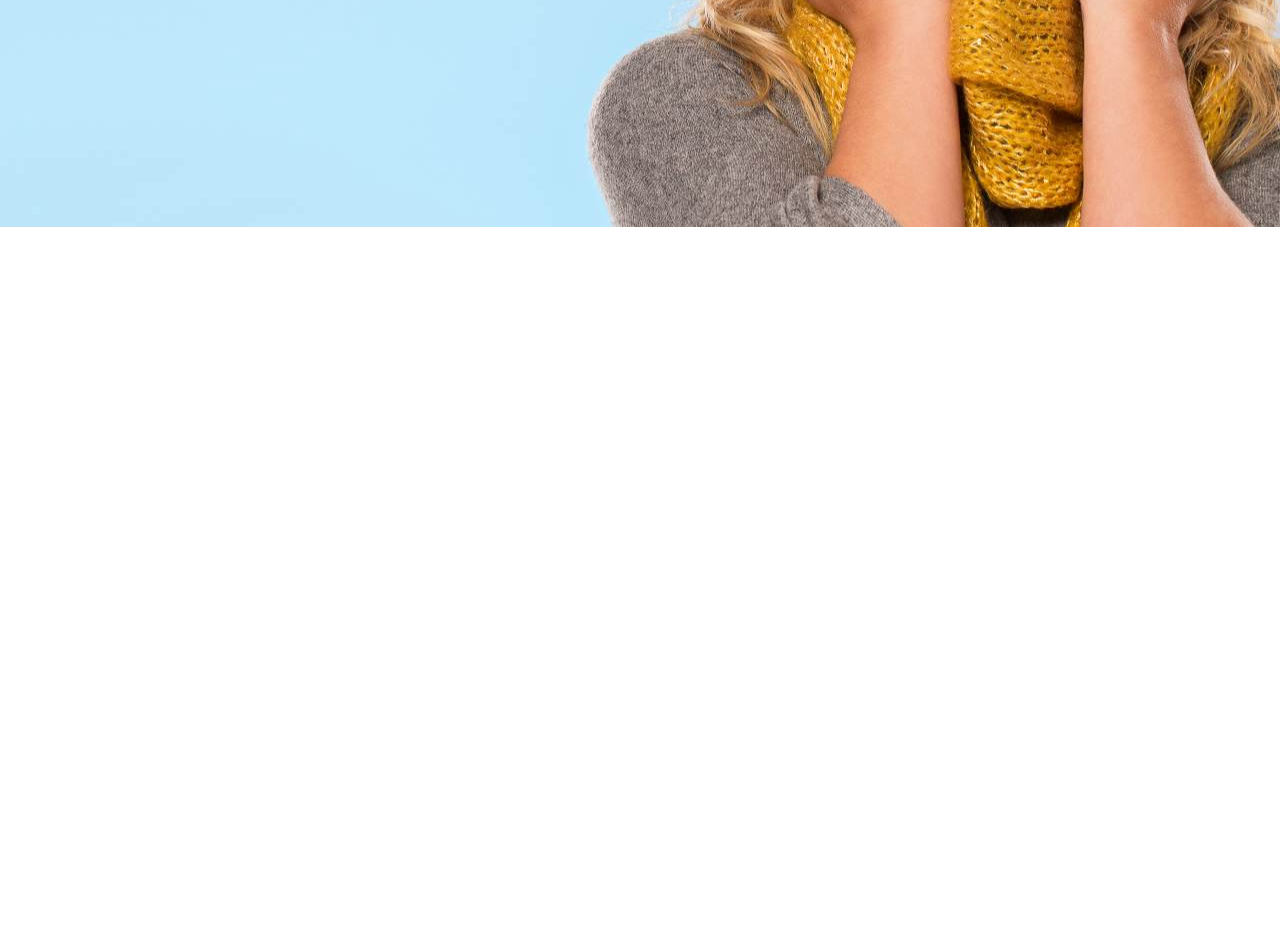
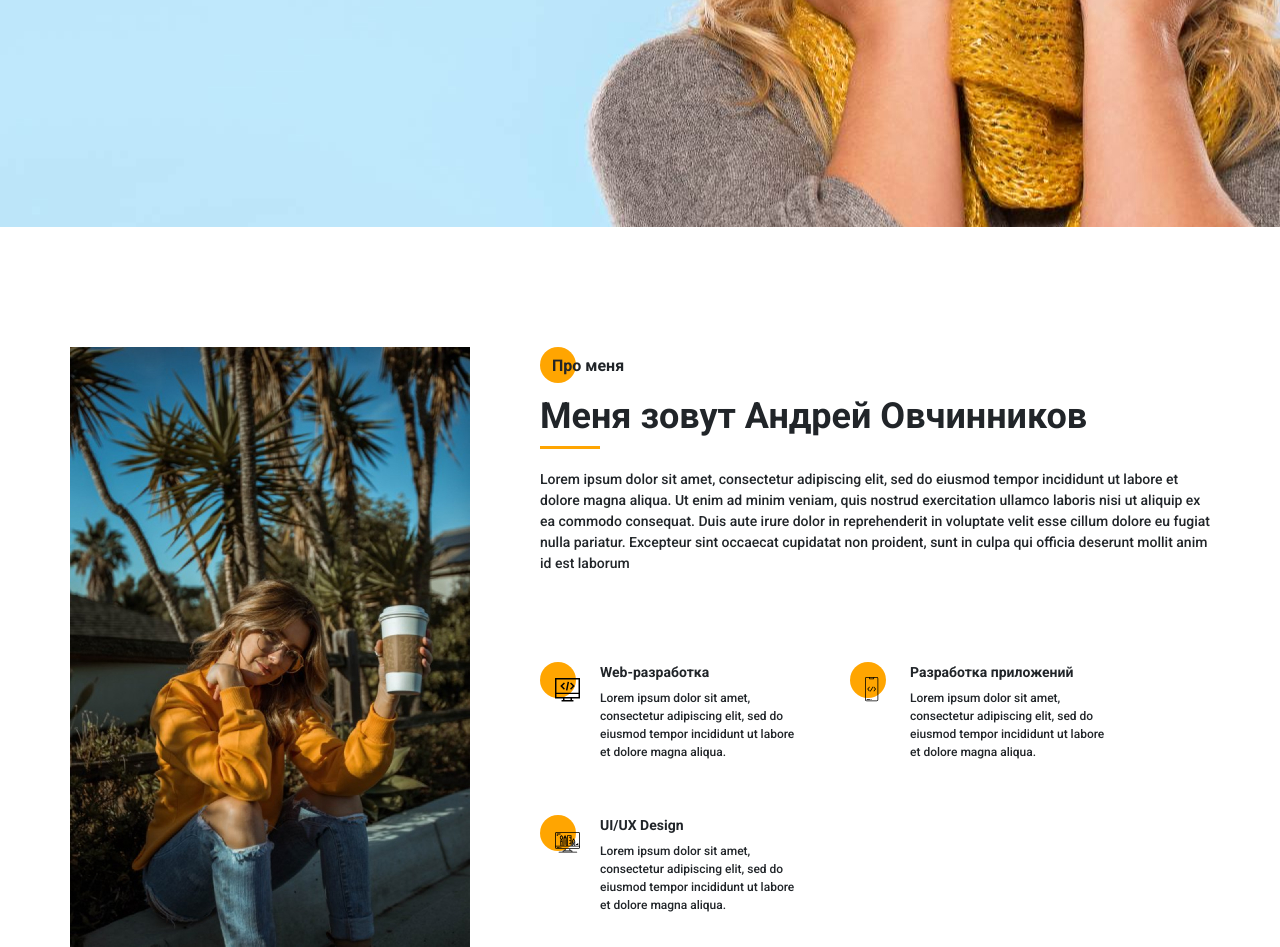
Before and after one commit to ovanse/study-portfolioUdemy, a website: page src/index.html in a window 1280 px wide. Shown: the part 573-1520 px from the top of the page. Before the commit the page ends 800 px from the top, so only its background shows below. Drawn offline with nearby package versions, Linux system fonts and the light colour scheme; files that its build step writes are made by us from their sources; files whose address does not match are found by name.

Commit message:
about me

```diff
--- a/src/index.html
+++ b/src/index.html
@@ -123,6 +123,51 @@
         </div>
     </section>
 
+    <section class="about">
+        <div class="container">
+            <div class="about__wrapper">
+                <div class="about__photo">
+                    <img src="img/main_photo.jpg" alt="Andrei Ovchinnikov photo">
+                </div>
+                <div class="about__descr">
+                    <h2 class="title title_fsz16 about__title">Про меня</h2>
+                    <div class="title title_fsz36 about__subtitle">Меня зовут Андрей Овчинников</div>
+                    <div class="divider"></div>
+                    <p class="about__text">Lorem ipsum dolor sit amet, consectetur adipiscing elit, sed do eiusmod tempor incididunt ut labore et dolore magna aliqua. Ut enim ad minim veniam, quis nostrud exercitation ullamco laboris nisi ut aliquip ex ea commodo consequat. Duis aute irure dolor in reprehenderit in voluptate velit esse cillum dolore eu fugiat nulla pariatur. Excepteur sint occaecat cupidatat non proident, sunt in culpa qui officia deserunt mollit anim id est laborum</p>
+                </div>
+                <div class="about__skills">
+                    <div class="about__skills-item">
+                        <div class="about__skills-circle">
+                            <img src="icons/about_me/web_development.svg" alt="web-dev">
+                        </div>
+                        <div>
+                            <div class="title title_fsz14">Web-разработка</div>
+                            <div class="about__skills-text">Lorem ipsum dolor sit amet, consectetur adipiscing elit, sed do eiusmod tempor incididunt ut labore et dolore magna aliqua.</div>
+                        </div>
+                    </div>
+                    <div class="about__skills-item">
+                        <div class="about__skills-circle">
+                            <img src="icons/about_me/mobile_dev.svg" alt="mobile-dev">
+                        </div>
+                        <div>
+                            <div class="title title_fsz14">Разработка приложений</div>
+                            <div class="about__skills-text">Lorem ipsum dolor sit amet, consectetur adipiscing elit, sed do eiusmod tempor incididunt ut labore et dolore magna aliqua.</div>
+                        </div>
+                    </div>
+                    <div class="about__skills-item">
+                        <div class="about__skills-circle">
+                            <img src="icons/about_me/design.svg" alt="design">
+                        </div>
+                        <div>
+                            <div class="title title_fsz14">UI/UX Design</div>
+                            <div class="about__skills-text">Lorem ipsum dolor sit amet, consectetur adipiscing elit, sed do eiusmod tempor incididunt ut labore et dolore magna aliqua.</div>
+                        </div>
+                    </div>
+                </div>
+            </div>
+        </div>
+    </section>
+
     <script src="js/script.min.js"></script>
 </body>
 </html>
--- /dev/null
+++ b/src/sass/blocks/_about.scss
@@ -0,0 +1,59 @@
+.about {
+    padding-top: 120px;
+    &__wrapper {
+        display: grid;
+        column-gap: 70px;
+        grid-auto-rows: minmax(245px, auto);
+        grid-template-columns: 400px 670px;
+        grid-template-rows: minmax(245px, auto) minmax(255px, auto);
+        row-gap: 40px;
+    }
+    &__photo {
+        grid-row: 1/3;
+        img {
+            width: 100%;
+        }
+    }
+    &__title {
+        padding-left: 12px;
+        padding-top: 1px;
+        position: relative;
+        @include before_circle;
+    }
+    &__descr {
+        padding-top: 6px;
+        .divider {
+            margin-top: 0;
+        }
+    }
+    &__text {
+        font-size: 14px;
+        line-height: 21px;
+        margin-top: 20px;
+    }
+    &__skills {
+        display: grid;
+        column-gap: 50px;
+        grid-auto-rows: 1fr;
+        grid-template: repeat(2, minmax(115px, auto)) / repeat(2, 260px);
+        row-gap: 20px;
+        &-item {
+            display: grid;
+            column-gap: 20px;
+            grid-template-columns: 40px 200px;
+        }
+        &-circle {
+            padding: 15px 0 0 15px;
+            position: relative;
+            @include before_circle;
+            &::before {
+                top: 0;
+            }
+        }
+        &-text {
+            font-size: 12px;
+            line-height: 18px;
+            margin-top: 6px;
+        }
+    }
+}
--- a/src/sass/blocks/_title.scss
+++ b/src/sass/blocks/_title.scss
@@ -10,6 +10,9 @@
         font-size: 16px;
         line-height: 24px;
     }
+    &_fsz36 {
+        font-size: 36px;
+    }
     &_fsz48 {
         font-size: 48px;
     }
--- a/src/sass/style.scss
+++ b/src/sass/style.scss
@@ -15,8 +15,16 @@
     width: 1140px;
 }
 
+.divider {
+    background-color: $main-color;
+    height: 3px;
+    width: 60px;
+    margin-top: 25px;
+}
+
 @import 'blocks/promo';
 @import 'blocks/title';
 @import 'blocks/button';
 @import 'blocks/sidepanel';
 @import 'blocks/menu';
+@import 'blocks/about';
```
